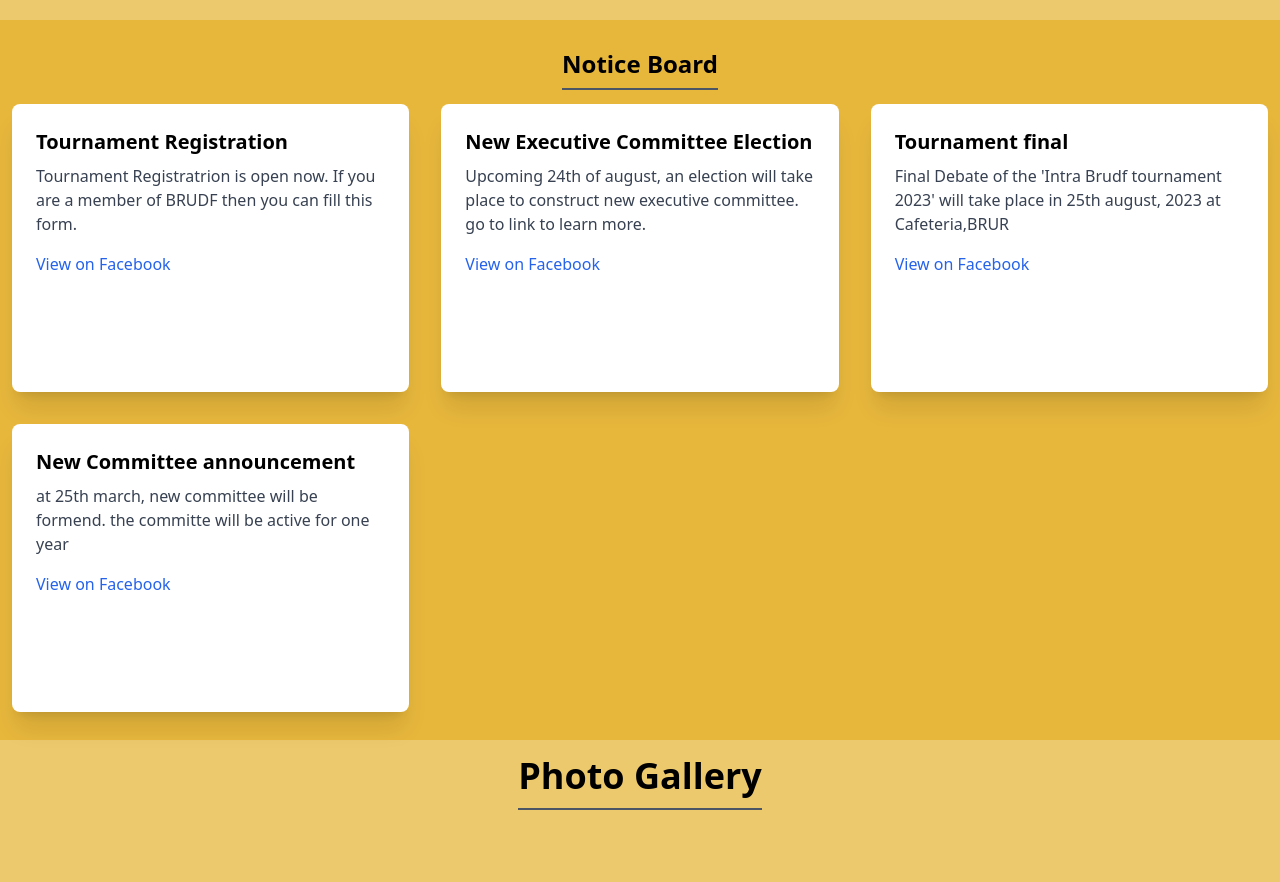
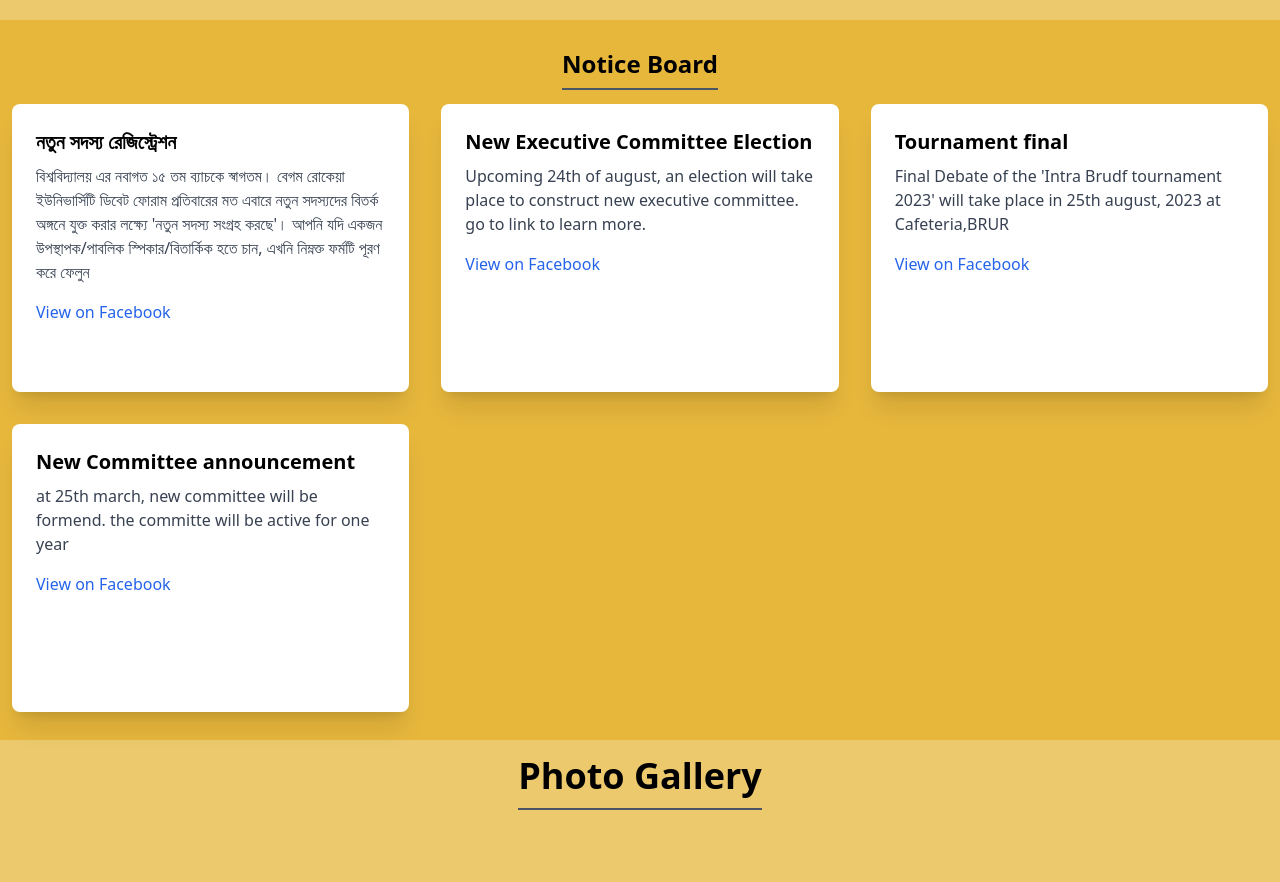
Before and after one commit to Rishad-007/burdf, a React (Vite) app: page / in a window 1280 px wide. Shown: the part 3320-4202 px from the top of the page. Built offline with nearby package versions, Linux system fonts and the light colour scheme; grey boxes are pictures that could not be loaded.

Commit message:
added new member reg notice

```diff
--- a/src/App.jsx
+++ b/src/App.jsx
@@ -109,9 +109,9 @@ function App() {
           </h2>
           <div class="grid items-stretch h-auto grid-cols-2 px-3 md:grid-cols-2 lg:grid-cols-3 gap-8">
             <Notice
-              tittle="Tournament Registration"
-              discription="Tournament Registratrion is open now. If you are a member of BRUDF then you can fill this form."
-              link="https://fb.watch/mzrmZgoe5F/"
+              tittle="নতুন সদস্য রেজিস্ট্রেশন "
+              discription="বিশ্ববিদ্যালয় এর নবাগত ১৫ তম ব্যাচকে স্বাগতম। বেগম রোকেয়া ইউনিভার্সিটি ডিবেট ফোরাম প্রতিবারের মত এবারে নতুন সদস্যদের বিতর্ক অঙ্গনে যুক্ত করার লক্ষ্যে 'নতুন সদস্য সংগ্রহ করছে'। আপনি যদি একজন উপস্থাপক/পাবলিক স্পিকার/বিতার্কিক হতে চান, এখনি নিম্নক্ত ফর্মটি পূরণ করে ফেলুন"
+              link="https://forms.gle/M5RU5PhhWoLZGfPY9"
             />
             <Notice
               tittle="New Executive Committee Election"
```
